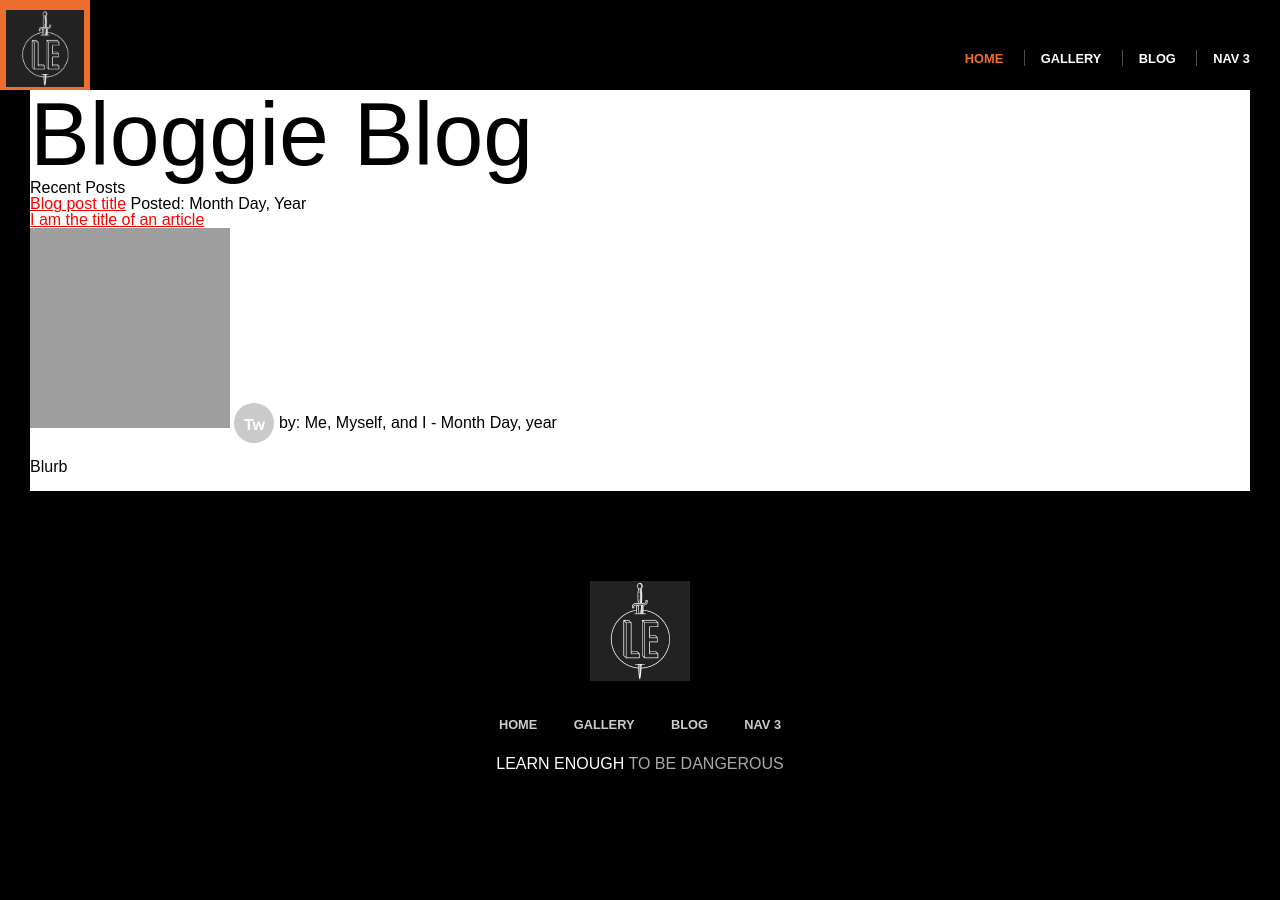
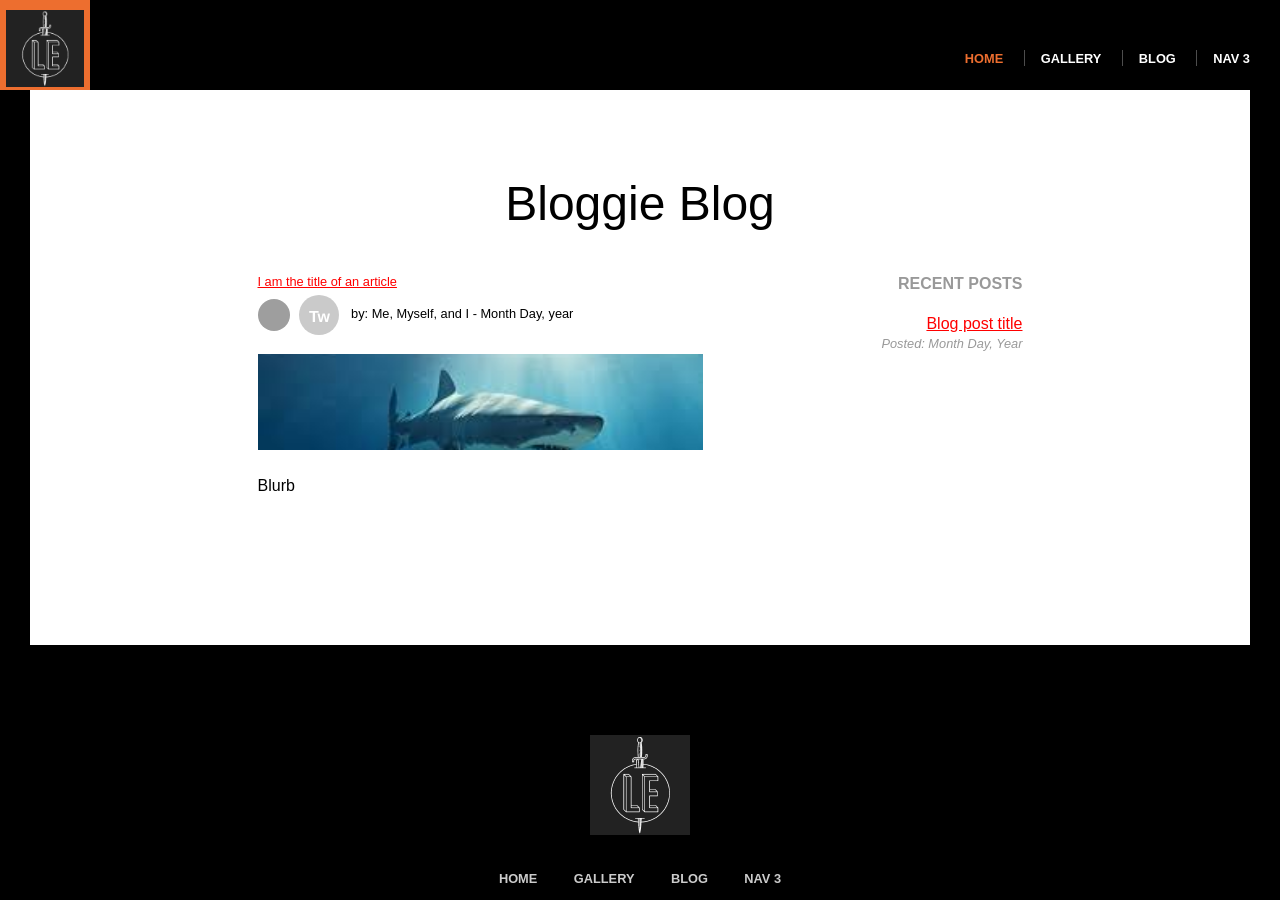
Before and after one commit to Michael-021/Michael-021.github.io, a Jekyll site: the page built from blog/index.html, in a window 1280 px wide and 900 px high. Built offline with Jekyll 4.4.1, drawn with Linux system fonts in a browser that asks for light colours; grey boxes are pictures that could not be loaded.

Commit message:
add styles to file

```diff
--- a/css/main.css
+++ b/css/main.css
@@ -37,6 +37,11 @@
     p {
       line-height: 1.5;
       margin: 0.75em 0;
+    }
+    h4 {
+      color: #999;
+      font-weight: bold;
+      text-transform: uppercase;
     }
 
    /* HEADER STYLES */
@@ -296,6 +301,32 @@
     .col-three .col-aside {
       flex: 0 1 20em;
     }
+    .col-two {
+      display: flex;
+    }
+    .col-two .col-aside {
+      flex: 0 0 20em;
+      order: 1;
+    }
+    .col-two .col-content {
+      flex: 1;
+    }
+    .page {
+      margin: 10vh auto 15vh;
+      max-width: 980px;
+      width: 85vh;
+    }
+    .page h1 {
+      font-size: 3em;
+      margin-bottom: 1em;
+      text-align: center;
+    }
+    .page h2 {
+      margin-bottom: 0.5em;
+    }
+    .page h4 {
+      margin-bottom: 1em;
+    }
 
     /* GALLERY STYLES */
     .gallery-thumbs {
@@ -333,3 +364,49 @@
     .gallery-info h3 {
       margin-bottom: 1em;
     }
+
+    /* BLOG STYLES */
+    .blog-recent {
+      text-align: right;
+    }
+    .blog-title-list {
+      list-style: none;
+      padding: 0;
+    }
+    .blog-title-list li {
+      margin-top: 1.5em;
+    }
+    .blog-title-list span {
+      color: #999;
+      display: block;
+      font-size: 0.8em;
+      font-style: italic;
+      margin-top: 0.5em;
+    }
+    .blog-posts ~ .blog-posts {
+      border-top: 1px dotted rgba(0, 0, 0, 0.1);
+      margin-top: 4em;
+      padding-top: 4em;
+    }
+    .blog-posts .post-header {
+      font-size: 0.8rem;
+    }
+    .post-header {
+      margin-bottom: 1.5em;
+    }
+    .post-header img ,
+    .post-header .social-link {
+      margin-right: 0.5em;
+    }
+    .post-header img {
+      border-radius: 99px;
+      display: inline-block;
+      height: 2.5em;
+      vertical-align: middle;
+    }
+    .posts-image {
+      background-position: center;
+      background-size: cover;
+      height: 6em;
+      margin-bottom: 1.5em;
+    }
```
